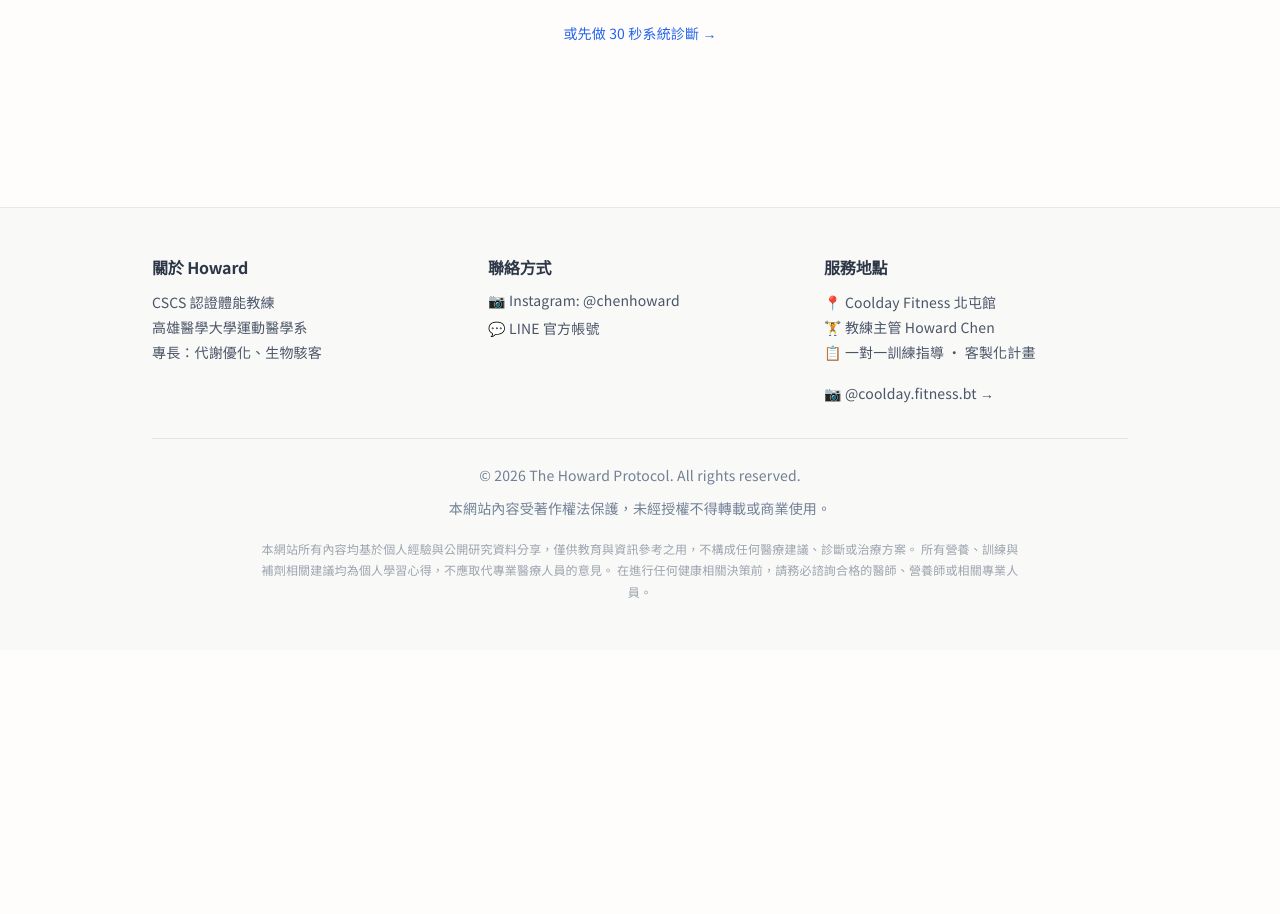
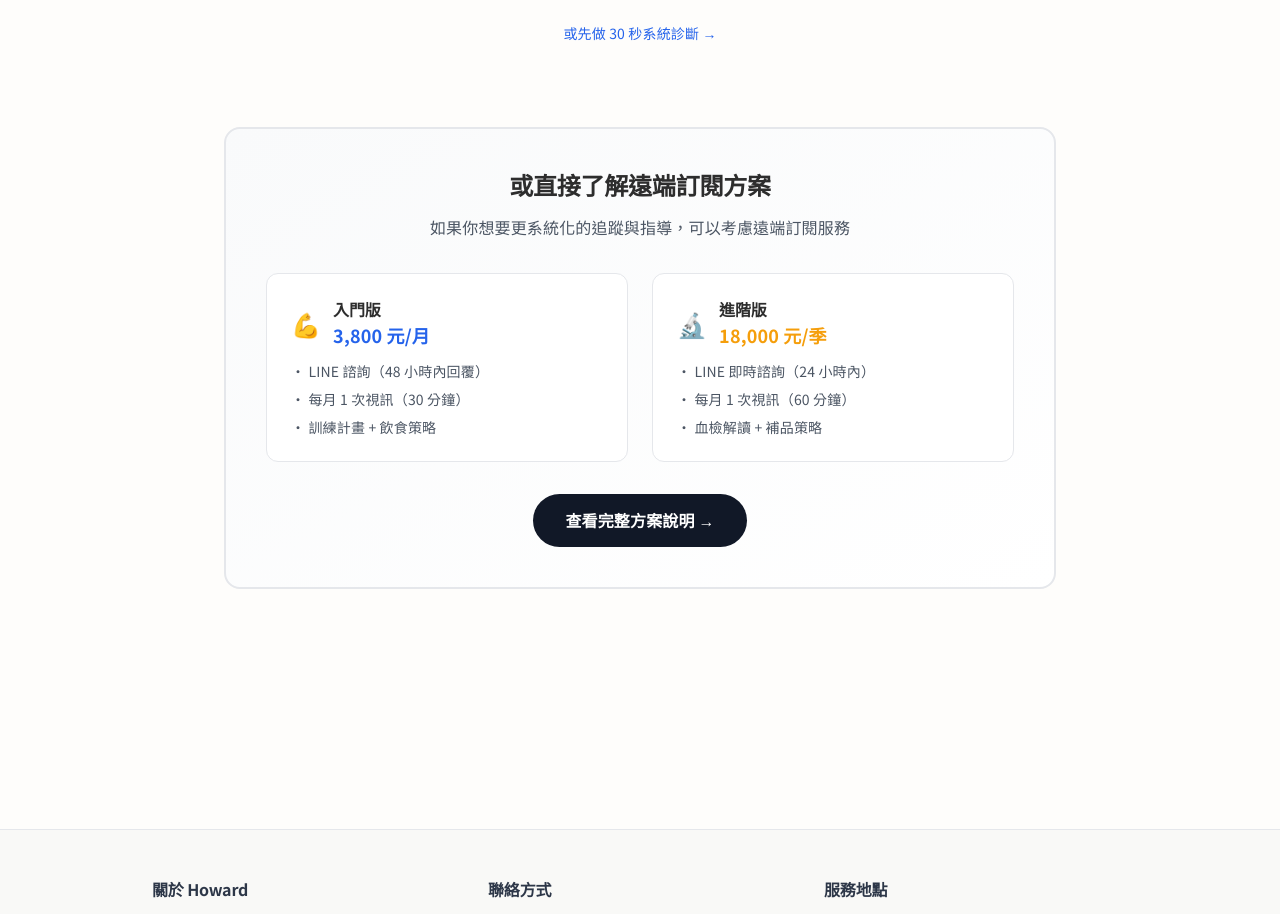
Before and after one commit to chenhoward456-hash/V3, a Next.js app: page /line in a window 1280 px wide. Shown: the part 1240-2154 px from the top of the page. Before the commit the page ends 1890 px from the top, so only its background shows below. Built offline with nearby package versions, Linux system fonts and the light colour scheme.

Commit message:
feat: 完善轉換漏斗 - 首頁和LINE頁面加入遠端訂閱推薦區塊

```diff
--- a/app/line/page.tsx
+++ b/app/line/page.tsx
@@ -131,6 +131,61 @@ export default function LineEntryPage() {
           </Link>
         </div>
       </div>
+
+      {/* 遠端訂閱方案推薦 */}
+      <div className="my-20 max-w-4xl mx-auto">
+        <div className="bg-gradient-to-br from-gray-50 to-white rounded-2xl p-10 border-2 border-gray-200">
+          <div className="text-center mb-8">
+            <h3 className="text-2xl font-bold mb-3" style={{color: '#2D2D2D'}}>
+              或直接了解遠端訂閱方案
+            </h3>
+            <p className="text-gray-600">
+              如果你想要更系統化的追蹤與指導，可以考慮遠端訂閱服務
+            </p>
+          </div>
+
+          <div className="grid md:grid-cols-2 gap-6 mb-8">
+            <div className="bg-white rounded-xl p-6 border border-gray-200">
+              <div className="flex items-center gap-3 mb-3">
+                <span className="text-2xl">💪</span>
+                <div>
+                  <h4 className="font-bold" style={{color: '#2D2D2D'}}>入門版</h4>
+                  <p className="text-primary font-bold text-lg">3,800 元/月</p>
+                </div>
+              </div>
+              <ul className="space-y-2 text-sm text-gray-600">
+                <li>• LINE 諮詢（48 小時內回覆）</li>
+                <li>• 每月 1 次視訊（30 分鐘）</li>
+                <li>• 訓練計畫 + 飲食策略</li>
+              </ul>
+            </div>
+
+            <div className="bg-white rounded-xl p-6 border border-gray-200">
+              <div className="flex items-center gap-3 mb-3">
+                <span className="text-2xl">🔬</span>
+                <div>
+                  <h4 className="font-bold" style={{color: '#2D2D2D'}}>進階版</h4>
+                  <p className="text-warning font-bold text-lg">18,000 元/季</p>
+                </div>
+              </div>
+              <ul className="space-y-2 text-sm text-gray-600">
+                <li>• LINE 即時諮詢（24 小時內）</li>
+                <li>• 每月 1 次視訊（60 分鐘）</li>
+                <li>• 血檢解讀 + 補品策略</li>
+              </ul>
+            </div>
+          </div>
+
+          <div className="text-center">
+            <Link
+              href="/remote"
+              className="inline-block bg-gray-900 text-white px-8 py-3 rounded-full font-bold hover:bg-gray-800 transition-colors"
+            >
+              查看完整方案說明 →
+            </Link>
+          </div>
+        </div>
+      </div>
     </section>
   )
 }
--- a/app/page.tsx
+++ b/app/page.tsx
@@ -253,6 +253,58 @@ export default function HomePage() {
         </div>
       </div>
 
+      {/* 遠端訂閱推薦 */}
+      <div className="my-20 max-w-4xl mx-auto">
+        <div className="bg-gradient-to-br from-primary/5 to-primary/10 rounded-2xl p-10 border-2 border-primary/20">
+          <div className="text-center mb-8">
+            <h3 className="text-3xl font-bold mb-4" style={{color: '#2D2D2D'}}>
+              不想進健身房？試試遠端數據追蹤
+            </h3>
+            <p className="text-gray-600 leading-relaxed">
+              24 小時健康監控，用數據優化你的吃睡練。<br />
+              兩種方案任選，從入門到進階都有。
+            </p>
+          </div>
+
+          <div className="grid md:grid-cols-2 gap-6 mb-8">
+            <div className="bg-white rounded-xl p-6">
+              <div className="flex items-center gap-3 mb-3">
+                <span className="text-2xl">💪</span>
+                <div>
+                  <h4 className="font-bold text-lg" style={{color: '#2D2D2D'}}>入門版</h4>
+                  <p className="text-primary font-bold">3,800 元/月</p>
+                </div>
+              </div>
+              <p className="text-sm text-gray-600">
+                LINE 諮詢 + 月視訊 + 數據追蹤
+              </p>
+            </div>
+
+            <div className="bg-white rounded-xl p-6">
+              <div className="flex items-center gap-3 mb-3">
+                <span className="text-2xl">🔬</span>
+                <div>
+                  <h4 className="font-bold text-lg" style={{color: '#2D2D2D'}}>進階版</h4>
+                  <p className="text-warning font-bold">18,000 元/季</p>
+                </div>
+              </div>
+              <p className="text-sm text-gray-600">
+                含血檢解讀 + 補品策略 + 完整優化
+              </p>
+            </div>
+          </div>
+
+          <div className="text-center">
+            <Link
+              href="/remote"
+              className="inline-block bg-primary text-white px-10 py-4 rounded-full font-bold text-lg shadow-lg hover:shadow-xl hover:-translate-y-1 transition-all"
+            >
+              了解遠端訂閱方案
+            </Link>
+          </div>
+        </div>
+      </div>
+
       {/* 免費資源區塊 */}
       <div className="my-24 max-w-5xl mx-auto">
         <div className="text-center mb-12">
```
